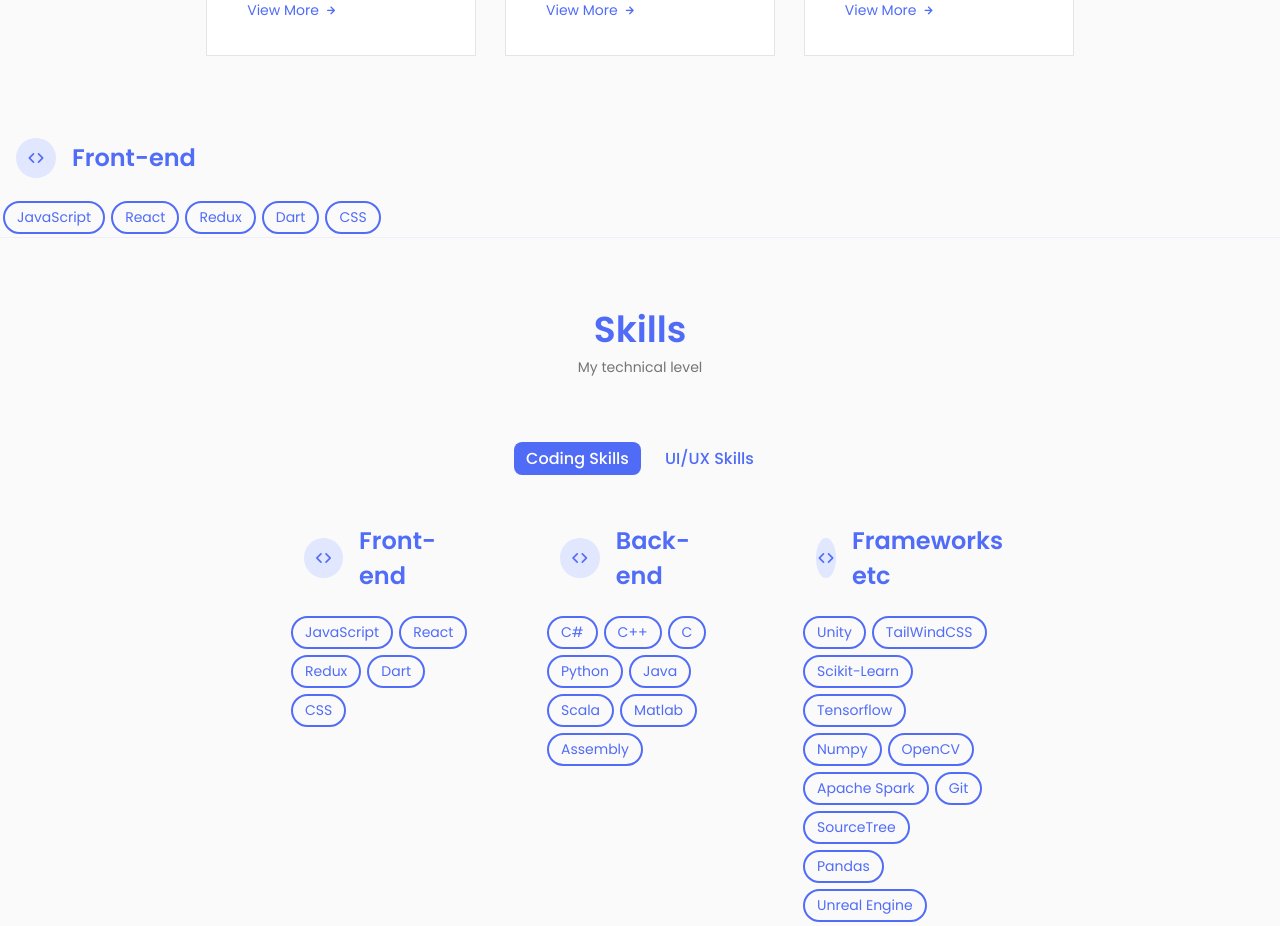
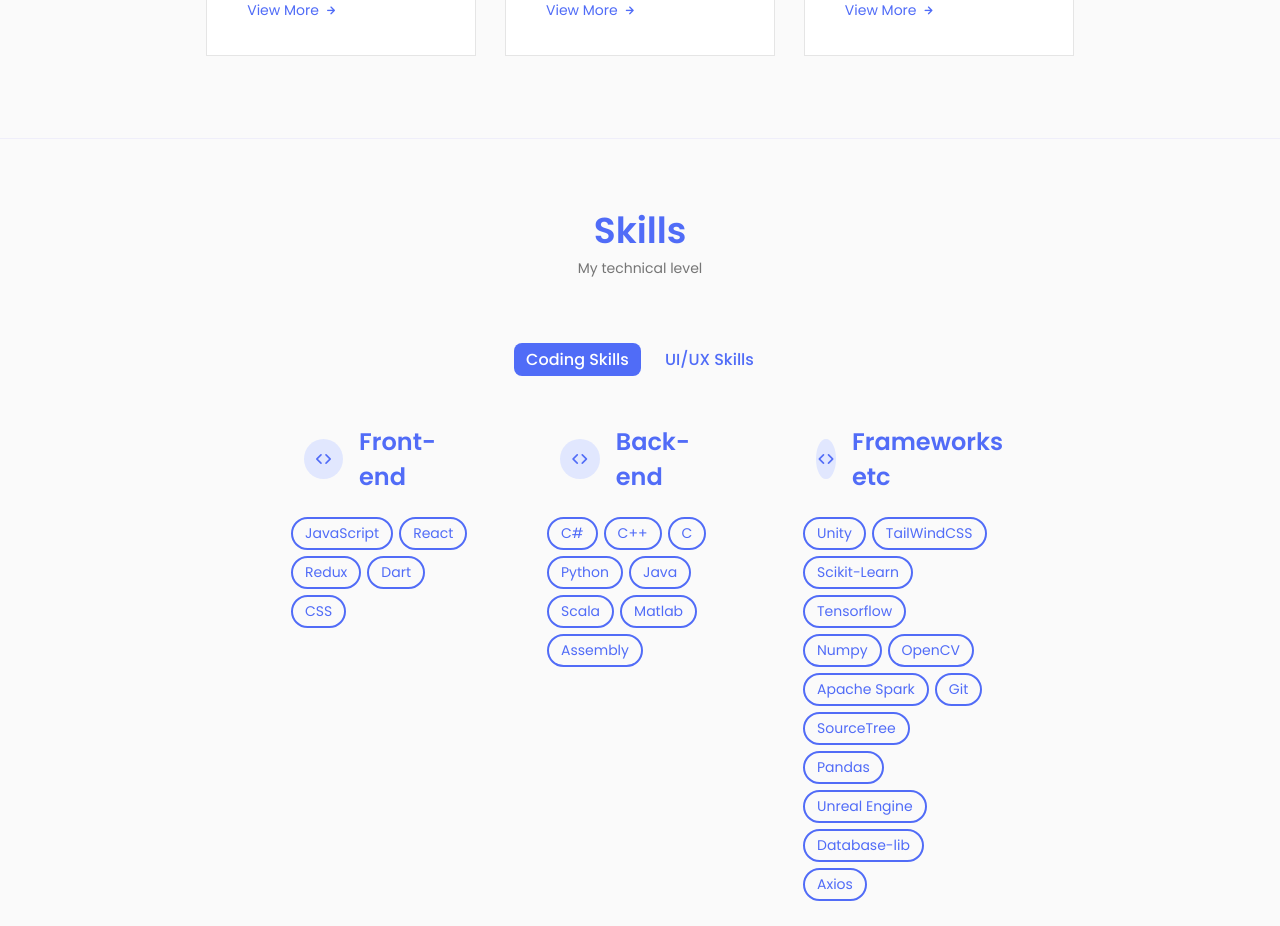
Before and after one commit to ToniRajamaki/folio2, a React (Create React App) app: page / in a window 1280 px wide. Shown: the part 2860-3786 px from the top of the page. Built offline with nearby package versions, Linux system fonts and the light colour scheme.

Commit message:
removed something useless placeholder from skills section

```diff
--- a/src/components/Skills.jsx
+++ b/src/components/Skills.jsx
@@ -16,11 +16,7 @@
 
   return (
     <div id={theme}>
-      <TagComponent
-                tags={["JavaScript", "React", "Redux", "Dart", "CSS"]}
-                heading='Front-end'
-                icon={code_icon}
-              ></TagComponent>
+
       <section className="skills section" id="skills">
         <h2 className="section__title">Skills</h2>
         <span className="section__subtitle">My technical level</span>
```
